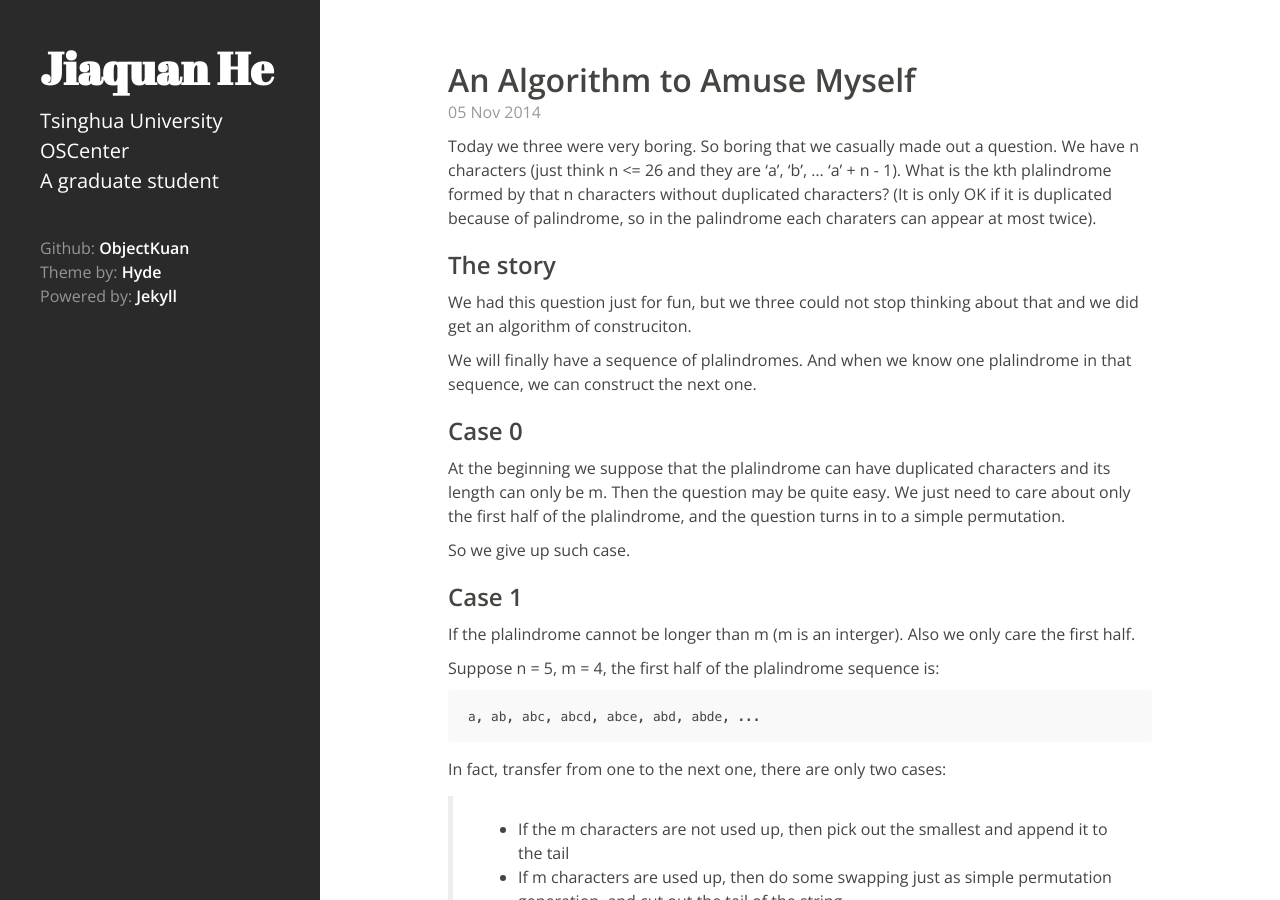
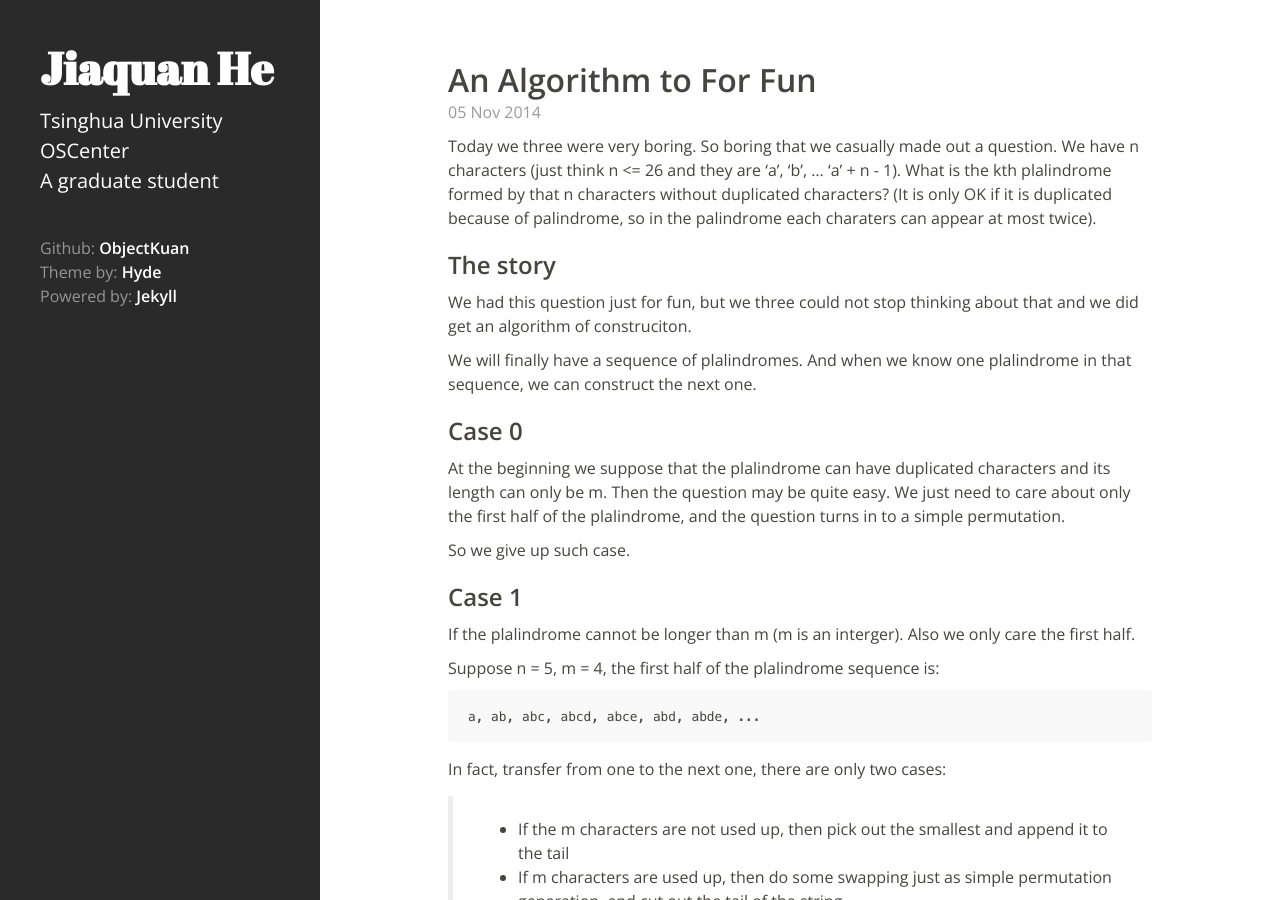
Before and after one commit to objectkuan/objectkuan.github.io, a Jekyll site: the page built from _posts/2014-11-05-an-algorithm-for-fun.md, in a window 1280 px wide and 900 px high. Built offline with Jekyll 4.4.1, drawn with Linux system fonts in a browser that asks for light colours; Markdown is read by kramdown in place of the engine named in the settings.

Commit message:
Rename the post

```diff
--- a/_posts/2014-11-05-an-algorithm-to-amuse-myself.md
+++ b/_posts/2014-11-05-an-algorithm-for-fun.md
@@ -1,6 +1,6 @@
 ---
 layout: post
-title: An Algorithm to Amuse Myself
+title: An Algorithm to For Fun
 ---
 
 Today we three were very boring. So boring that we casually made out a question. We have n characters (just think n <= 26 and they are 'a', 'b', ... 'a' + n - 1). What is the kth plalindrome formed by that n characters without duplicated characters? (It is only OK if it is duplicated because of palindrome, so in the palindrome each charaters can appear at most twice).
```
